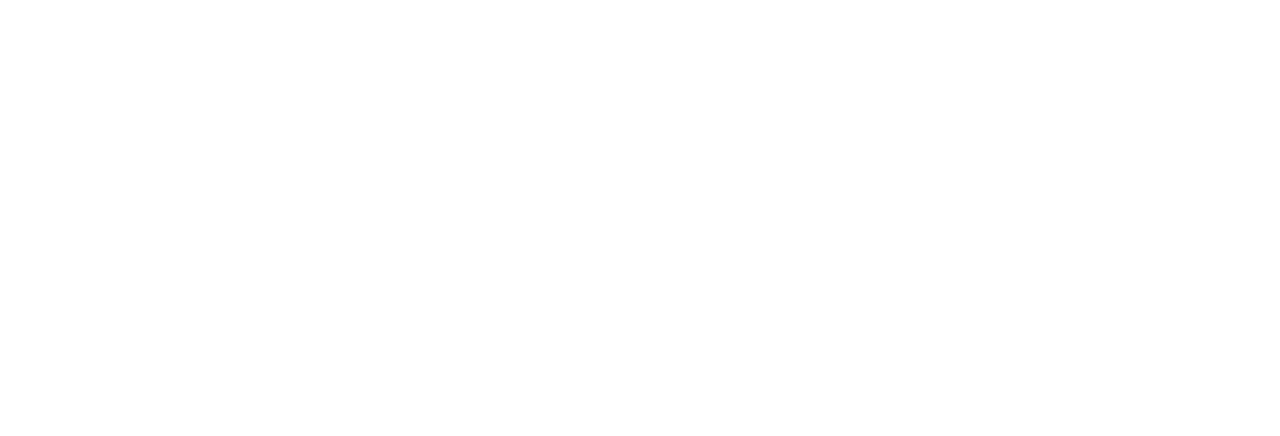
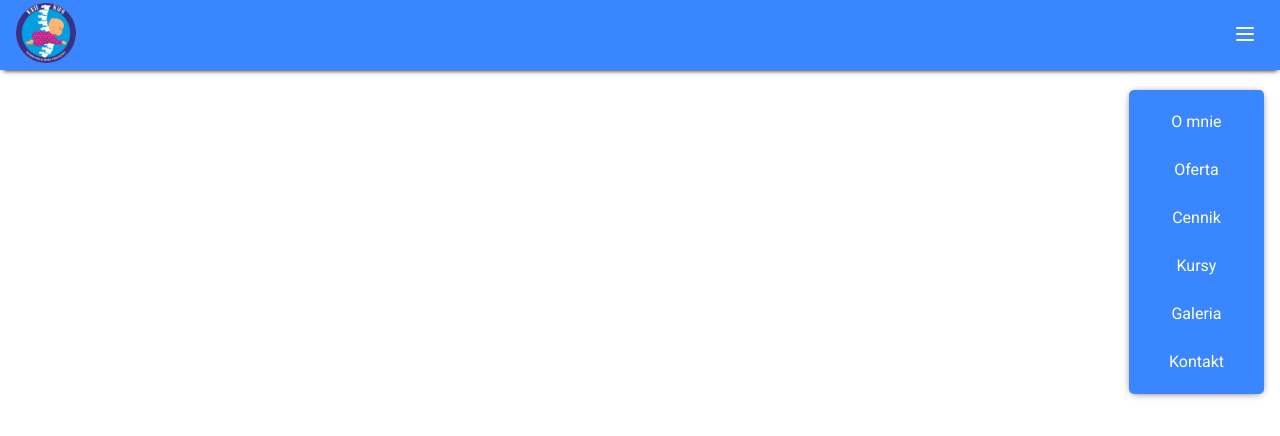
Before and after one commit to cieslinho/rehabilitacja, a plain HTML site: page index.html in a window 1280 px wide. Drawn offline with Linux system fonts and the light colour scheme.

Commit message:
created nav, created dropdown

```diff
--- a/index.html
+++ b/index.html
@@ -6,10 +6,41 @@
     <meta http-equiv="X-UA-Compatible" content="IE=edge">
     <meta name="viewport" content="width=device-width, initial-scale=1.0">
     <title>Rehabilitacja dzieci i młodzieży Małgorzata Cieśla - Opole</title>
+    <link rel="preconnect" href="https://fonts.googleapis.com">
+    <link rel="preconnect" href="https://fonts.gstatic.com" crossorigin>
+    <link href="https://fonts.googleapis.com/css2?family=Roboto:wght@300;400;700&display=swap" rel="stylesheet">
     <link rel="stylesheet" href="css/main.css">
 </head>
 
 <body>
+    <nav class="nav">
+        <div class="container">
+            <div class="nav__navbar">
+                <a href="index.html" class="nav__brand">
+                    <img src="./img/logo1.png" alt="logo małgorzata cieśla, logo strony" class="nav__logo">
+                </a>
+                <button class="nav__btn">
+                    <svg xmlns="http://www.w3.org/2000/svg" class="icon icon-tabler icon-tabler-menu-2" width="24"
+                        height="24" viewBox="0 0 24 24" stroke-width="2" stroke="currentColor" fill="none"
+                        stroke-linecap="round" stroke-linejoin="round">
+                        <path stroke="none" d="M0 0h24v24H0z" fill="none"></path>
+                        <line x1="4" y1="6" x2="20" y2="6"></line>
+                        <line x1="4" y1="12" x2="20" y2="12"></line>
+                        <line x1="4" y1="18" x2="20" y2="18"></line>
+                    </svg>
+                </button>
+                <div class="nav__listMobile active">
+                    <a href="#aboutme" class="nav__itemMobile">O mnie</a>
+                    <a href="#offer" class="nav__itemMobile">Oferta</a>
+                    <a href="#pricing" class="nav__itemMobile">Cennik</a>
+                    <a href="#courses" class="nav__itemMobile">Kursy</a>
+                    <a href="#gallery" class="nav__itemMobile">Galeria</a>
+                    <a href="#contact" class="nav__itemMobile">Kontakt</a>
+                </div>
+            </div>
+        </div>
+    </nav>
+
 
 </body>
 
--- a/scss/main.scss
+++ b/scss/main.scss
@@ -0,0 +1,89 @@
+// basic restart
+
+*,
+*::after,
+*::before {
+	margin: 0;
+	padding: 0;
+	box-sizing: border-box;
+}
+
+html {
+	font-size: 62.5%;
+	scroll-behavior: smooth;
+}
+
+body {
+	font-size: 1.6rem;
+	font-family: 'Roboto', sans-serif;
+	background-color: #fff;
+}
+
+// basic classess
+
+.container {
+	margin: 0 auto;
+	padding: 0 1em;
+	width: 100%;
+	max-width: 1400px;
+}
+
+// mobile nav
+
+.nav {
+	position: fixed;
+	top: 0;
+	width: 100%;
+	background-color: #3a86ff;
+	box-shadow: 0px 3px 5px -2.5px rgba(0, 0, 0, 1);
+	&__navbar {
+		position: relative;
+		display: flex;
+		align-items: center;
+		justify-content: space-between;
+		height: 70px;
+	}
+	&__logo {
+		width: 100%;
+		height: 60px;
+		object-fit: contain;
+	}
+	&__btn {
+		background-color: transparent;
+		border: none;
+		padding: 0.5em;
+		cursor: pointer;
+		svg {
+			color: #fff;
+		}
+	}
+	&__listMobile {
+		padding: 0.5em 0;
+		display: flex;
+		flex-direction: column;
+		align-items: center;
+		justify-content: center;
+		position: absolute;
+		border-radius: 5px;
+		background-color: #3a86ff;
+		visibility: hidden;
+		opacity: 0;
+	}
+	&__itemMobile {
+		padding: 0.25em 2.5em;
+		line-height: 2.5em;
+		min-height: 2.5em;
+		width: 100%;
+		text-align: center;
+		text-decoration: none;
+		color: #fff;
+	}
+
+	.active {
+		right: 0;
+		top: 90px;
+		opacity: 1;
+		box-shadow: 0px 1px 8px -3.5px rgba(0, 0, 0, 1);
+		visibility: visible;
+	}
+}
```
Also changed, not shown: css/main.css, img/logo.jpg (added), img/logo1.png (added), 1 other file.
